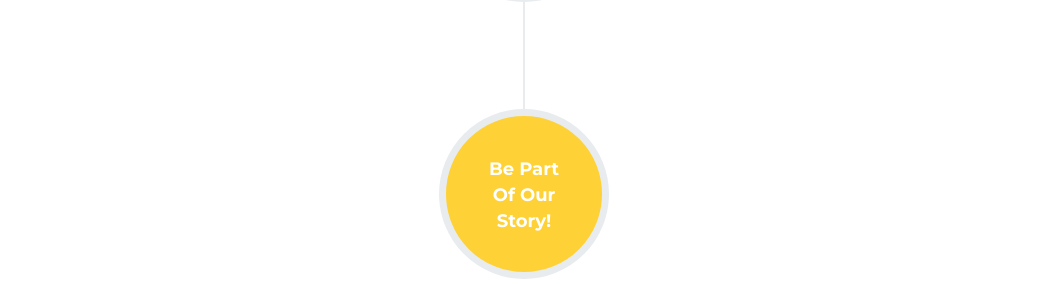
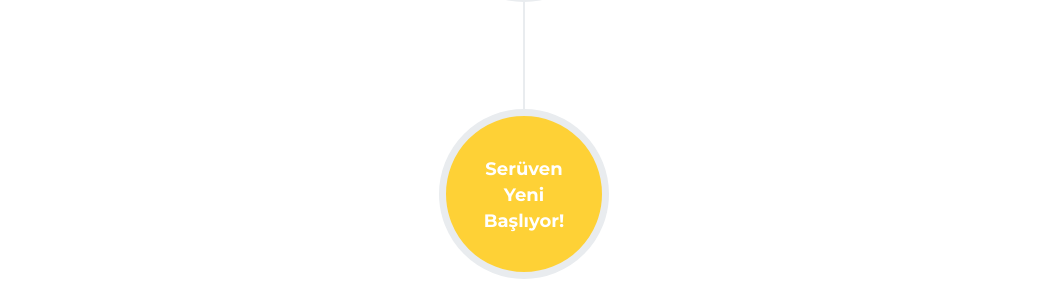
Before and after one commit to mkilincaslan/chronobi-frontend-vue, a Vue app: page / in a window 1280 px wide. Shown: the part 3340-3624 px from the top of the page, without its empty margins (116-1164 px from the left). Built offline with nearby package versions, Linux system fonts and the light colour scheme; a web font is replaced by a local one.

Commit message:
update about us

```diff
--- a/src/components/About.vue
+++ b/src/components/About.vue
@@ -14,9 +14,9 @@
             <app-About-Card v-for="item in items" v-bind:key='item.id' v-bind:item="item"/>
             <li class="timeline-inverted">
               <div class="timeline-image">
-                <h4>Be Part
-                  <br>Of Our
-                  <br>Story!</h4>
+                <h4>Serüven
+                  <br>Yeni
+                  <br>Başlıyor!</h4>
               </div>
             </li>
           </ul>
--- a/src/components/Footer.vue
+++ b/src/components/Footer.vue
@@ -4,12 +4,12 @@
     <div class="container">
       <div class="row align-items-center">
         <div class="col-md-4">
-          <span class="copyright">Copyright &copy; Your Website 2019</span>
+          <span class="copyright">Copyright &copy; chronobi 2019</span>
         </div>
         <div class="col-md-4">
           <app-social-buttons :item="item" />
         </div>
-        <div class="col-md-4">
+        <!-- <div class="col-md-4">
           <ul class="list-inline quicklinks">
             <li class="list-inline-item">
               <a href="/privacy">Privacy Policy</a>
@@ -18,7 +18,7 @@
               <a href="/term-of-use">Terms of Use</a>
             </li>
           </ul>
-        </div>
+        </div> -->
       </div>
     </div>
   </footer>
```
